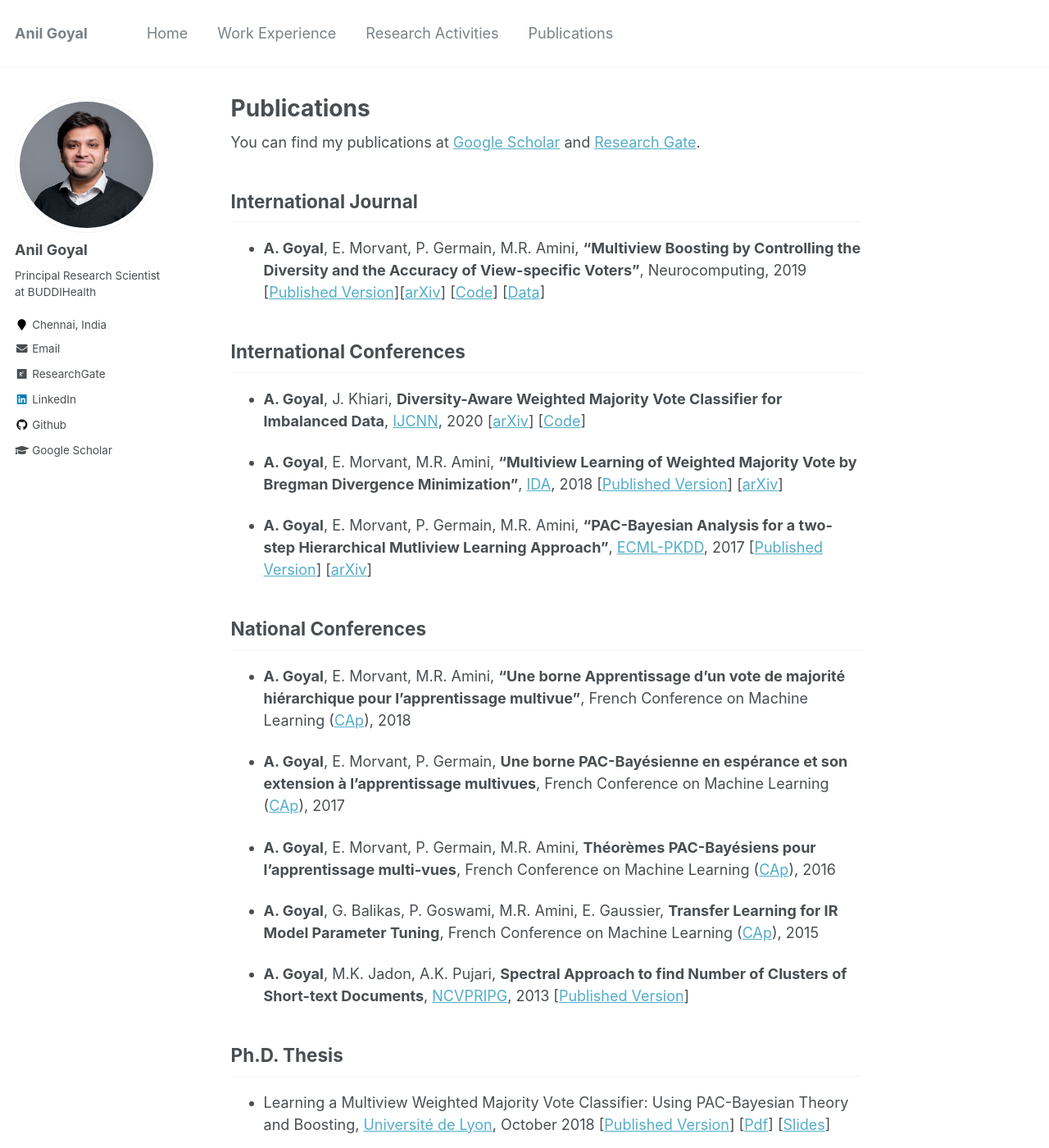
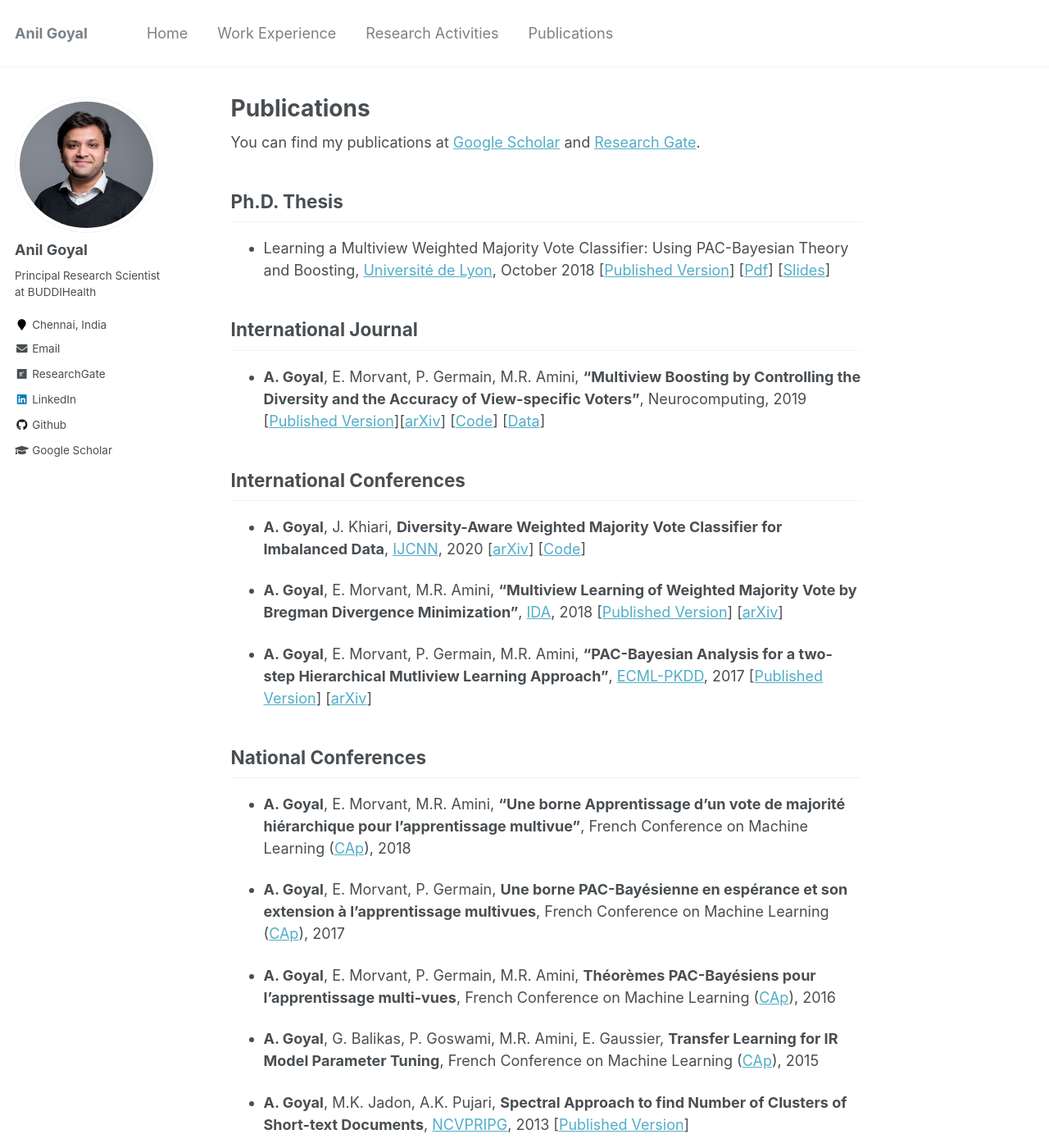
Before and after one commit to goyalanil/goyalanil.github.io, a Jekyll site: the page built from _pages/publications.md, in a window 1280 px wide and 1400 px high. Shown: the whole window at 82% size. Built offline with Jekyll 4.4.1, drawn with Linux system fonts in a browser that asks for light colours; part of the change alters nothing that is shown.

```diff
--- a/_pages/publications.md
+++ b/_pages/publications.md
@@ -6,6 +6,10 @@ classes: wide
 ---
 
 You can find my publications at [Google Scholar](https://scholar.google.com/citations?hl=en&user=YxZAD94AAAAJ&view_op=list_works&sortby=pubdate) and [Research Gate](https://www.researchgate.net/profile/Anil_Goyal8).
+
+## Ph.D. Thesis
+
+* Learning a Multiview Weighted Majority Vote Classifier: Using PAC-Bayesian Theory and Boosting, [Université de  Lyon](https://www.universite-lyon.fr/version-anglaise/udl-en-6709.kjsp), October 2018 [[Published Version](http://www.theses.fr/en/2018LYSES037)] [[Pdf](https://hal.archives-ouvertes.fr/tel-01881069/document)] [[Slides](https://goyalanil.github.io/files/Papers/Thesis_defense.pdf)]
 
 ## International Journal
 
@@ -30,7 +34,3 @@ You can find my publications at [Google Scholar](https://scholar.google.com/cita
 * **A. Goyal**, G. Balikas,  P. Goswami,  M.R. Amini,  E. Gaussier, **Transfer Learning for IR Model Parameter Tuning**, French Conference on Machine Learning ([CAp](http://cap2015.sciencesconf.org/)), 2015
 
 * **A. Goyal**, M.K. Jadon, A.K. Pujari, **Spectral Approach to find Number of Clusters of Short-text Documents**, [NCVPRIPG](https://www.cse.iitb.ac.in/~sharat/icvgip.org/ncvpripg2013/index.html), 2013 [[Published Version](https://ieeexplore.ieee.org/document/6776152)]
-
-## Ph.D. Thesis
-
-* Learning a Multiview Weighted Majority Vote Classifier: Using PAC-Bayesian Theory and Boosting, [Université de  Lyon](https://www.universite-lyon.fr/version-anglaise/udl-en-6709.kjsp), October 2018 [[Published Version](http://www.theses.fr/en/2018LYSES037)] [[Pdf](https://hal.archives-ouvertes.fr/tel-01881069/document)] [[Slides](https://goyalanil.github.io/files/Papers/Thesis_defense.pdf)]
```
